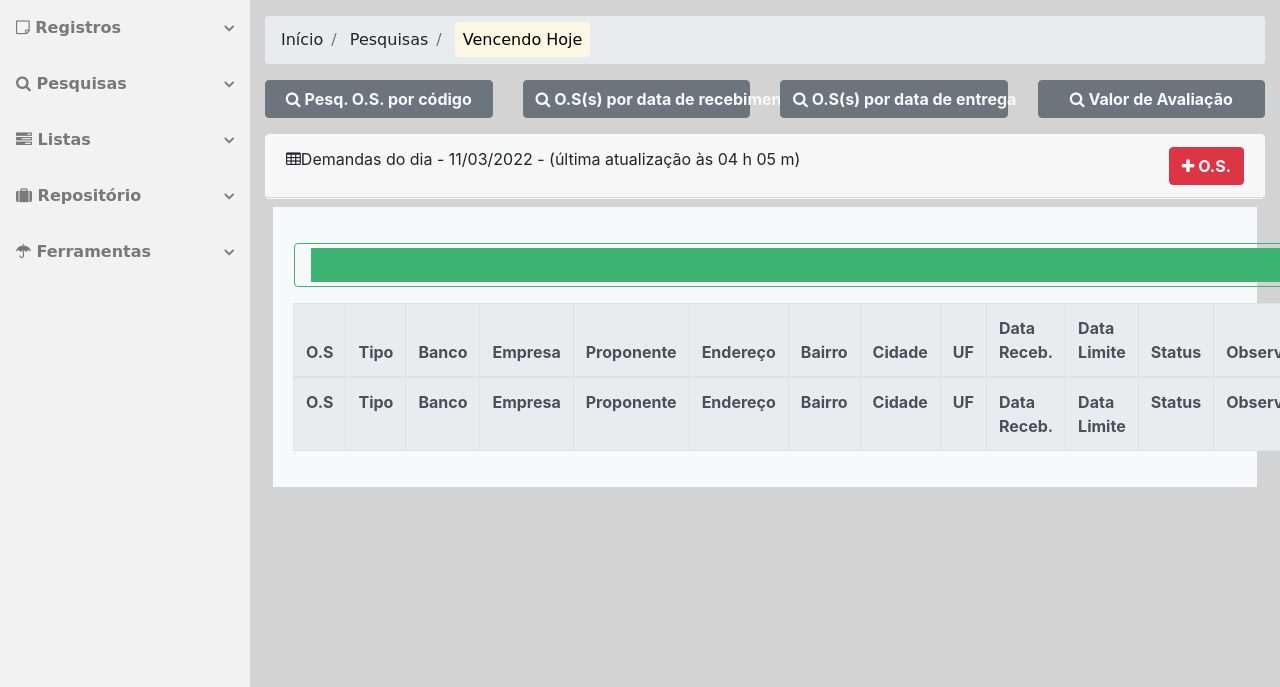
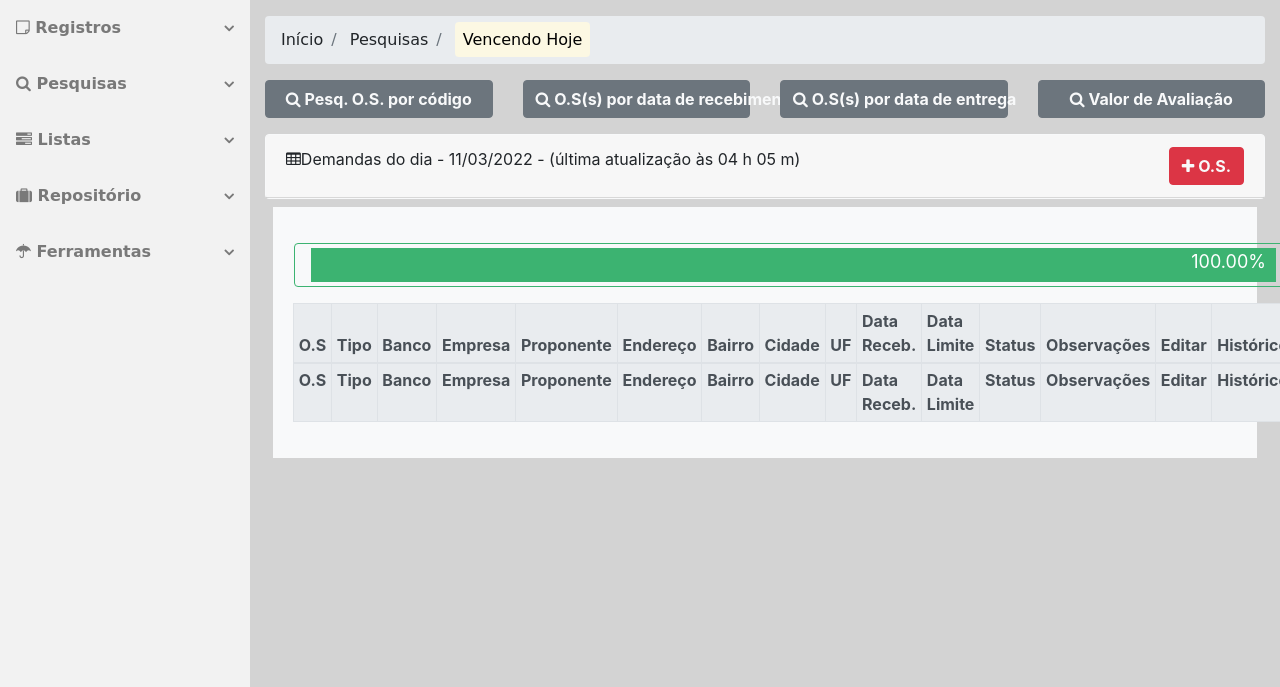
Before and after one commit to Ivonilson/prjABG, a PHP site: template view/demandas-do-dia.php in a window 1280 px wide. Shown: the part 56-743 px from the top of the page. Run offline with PHP 8.4, Linux system fonts and the light colour scheme; the template is opened without the code that fills it, so the values that code supplies are empty; a user stored in the database is signed in; some libraries are stand-ins or nearby versions.

Commit message:
ajustes tables

```diff
--- a/js/abg.js
+++ b/js/abg.js
@@ -153,7 +153,7 @@ $(document).ready(function(){
 
 	/*Setando as tabelas de consulta*/
 	let tbl_consulta = document.querySelector(".tbl-consulta");
-	tbl_consulta.setAttribute("class", "table table-bordered table-hover border-light");
+	tbl_consulta.setAttribute("class", "table table-bordered table-sm table-hover border-light");
 
 	let botoes_cons = document.querySelector("#botoesCons");
 	botoes_cons.setAttribute("class", "btn btn-lg btn-secondary btn-block text-light font-weight-bold rounded");
--- a/view/demandas-do-dia.php
+++ b/view/demandas-do-dia.php
@@ -66,7 +66,7 @@
 				</div>
 
 
-					<table class="table table-bordered table-hover" id="dataTable" width="100%" cellspacing="0">
+					<table class="table table-bordered table-hover table-sm" id="dataTable" width="100%" cellspacing="0">
 						<thead class="thead-light">
 							<tr>
 								<th>O.S</th>
```
